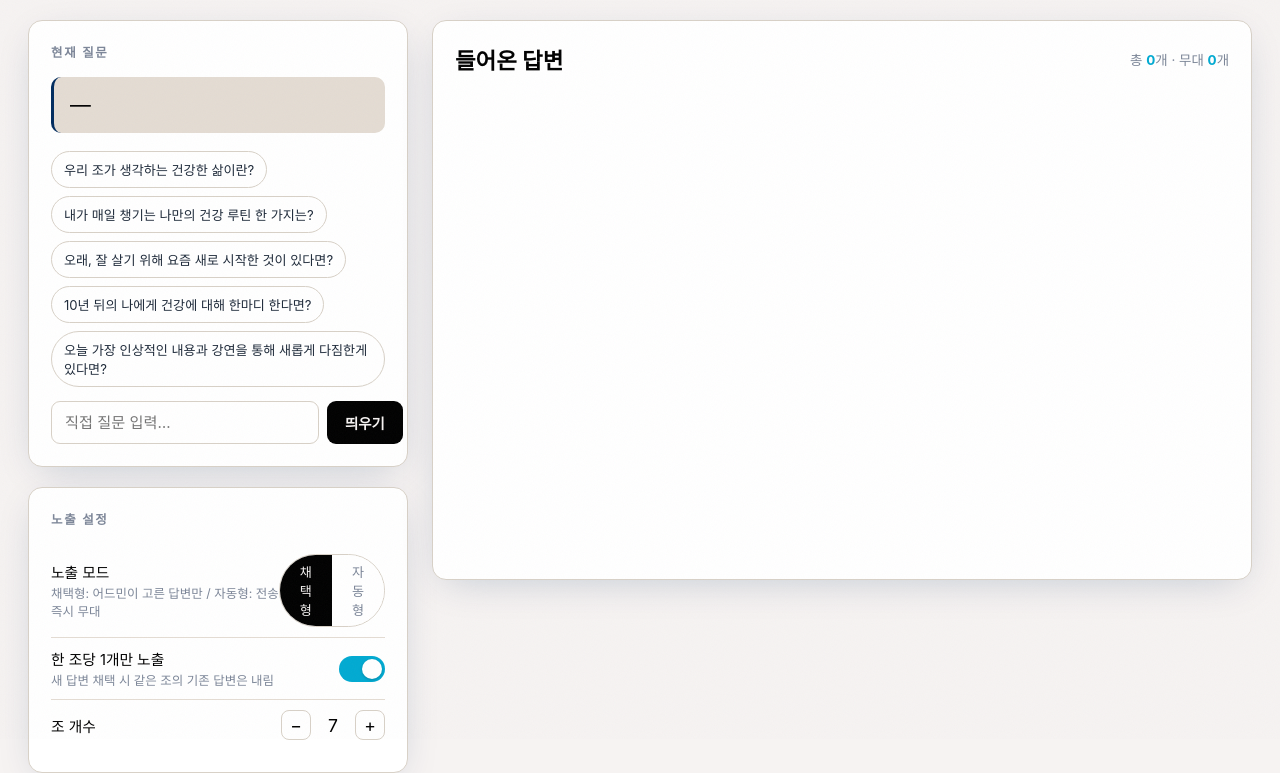
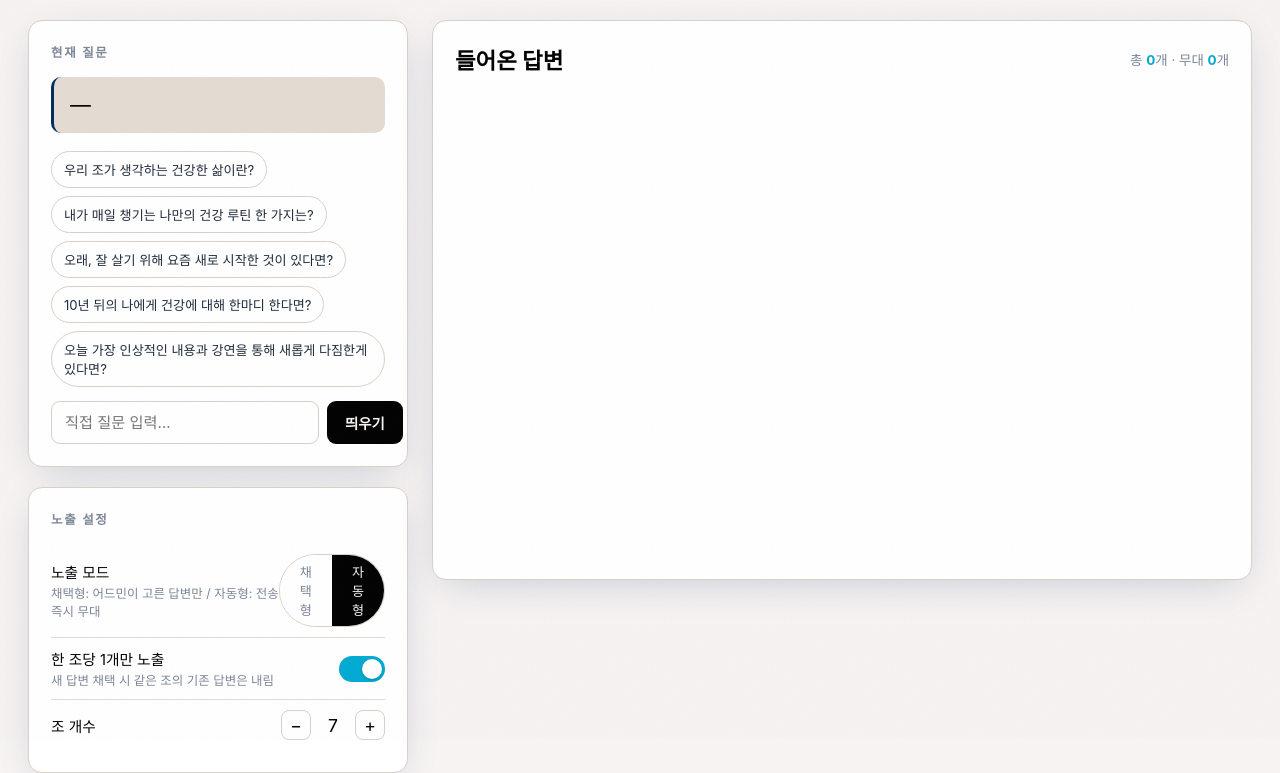
Before and after one commit to Longblack-Leo/long-life-talk, a website: page public/admin.html in a window 1280 px wide. Shown: the part 61-834 px from the top of the page. Drawn offline with nearby package versions, Linux system fonts and the light colour scheme; no server answers; a web font is replaced by a local one.

Commit message:
채택형>자동형 디폴트 변경

```diff
--- a/public/admin.html
+++ b/public/admin.html
@@ -185,8 +185,8 @@
             <small>채택형: 어드민이 고른 답변만 / 자동형: 전송 즉시 무대</small>
           </div>
           <div class="seg" id="modeSeg">
-            <button data-mode="moderated" class="active">채택형</button>
-            <button data-mode="auto">자동형</button>
+            <button data-mode="moderated">채택형</button>
+            <button data-mode="auto" class="active">자동형</button>
           </div>
         </div>
         <div class="setting">
--- a/server.js
+++ b/server.js
@@ -54,7 +54,7 @@ let answerSeq = 0;
 
 let state = {
   question: { id: questionSeq, text: PRESET_QUESTIONS[0] },
-  mode: 'moderated',        // 'moderated'(어드민이 채택해야 무대에 노출) | 'auto'(전송 즉시 무대 노출)
+  mode: 'auto',             // 'moderated'(어드민이 채택해야 무대에 노출) | 'auto'(전송 즉시 무대 노출) — 기본: 자동형
   onePerGroup: true,        // 무대에 한 조당 답변 1개만 노출
   groupCount: 7,            // 조 개수
   focusGroup: null,         // 시상용 스포트라이트: 특정 조만 무대에 노출 (null = 전체)
```
